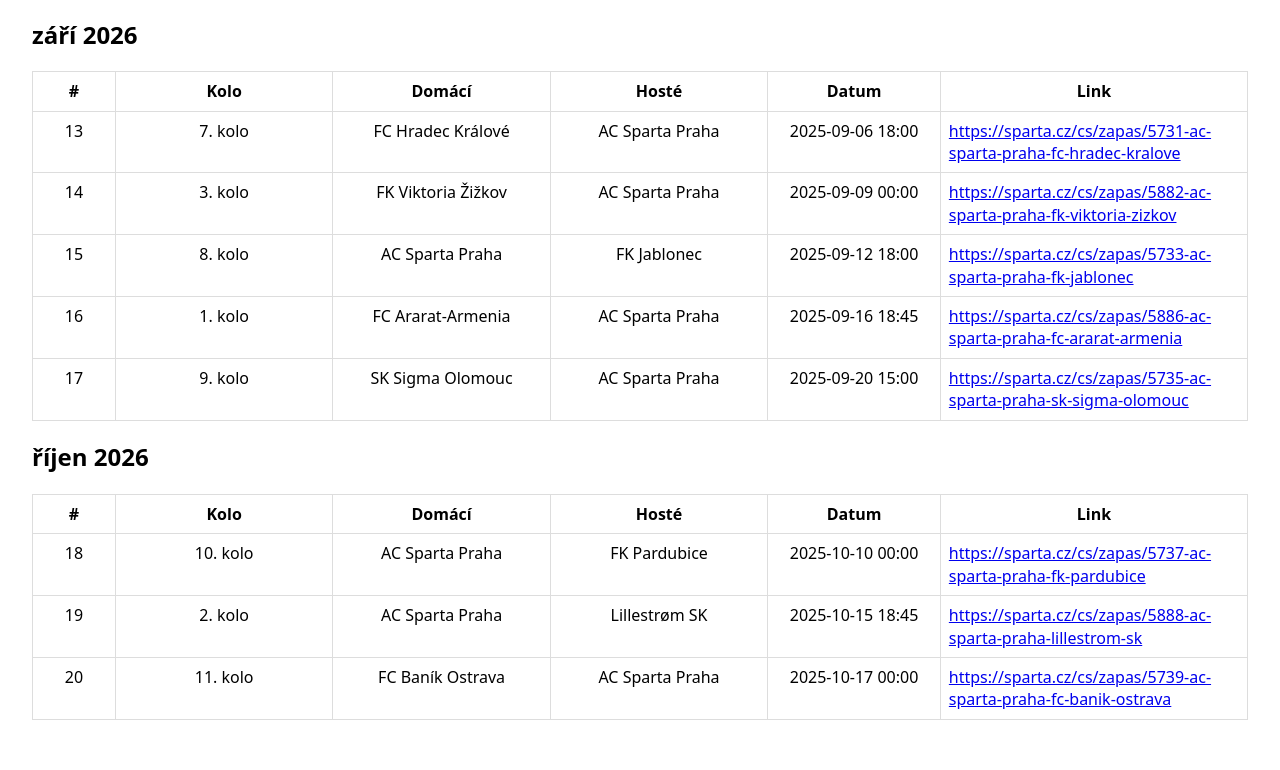
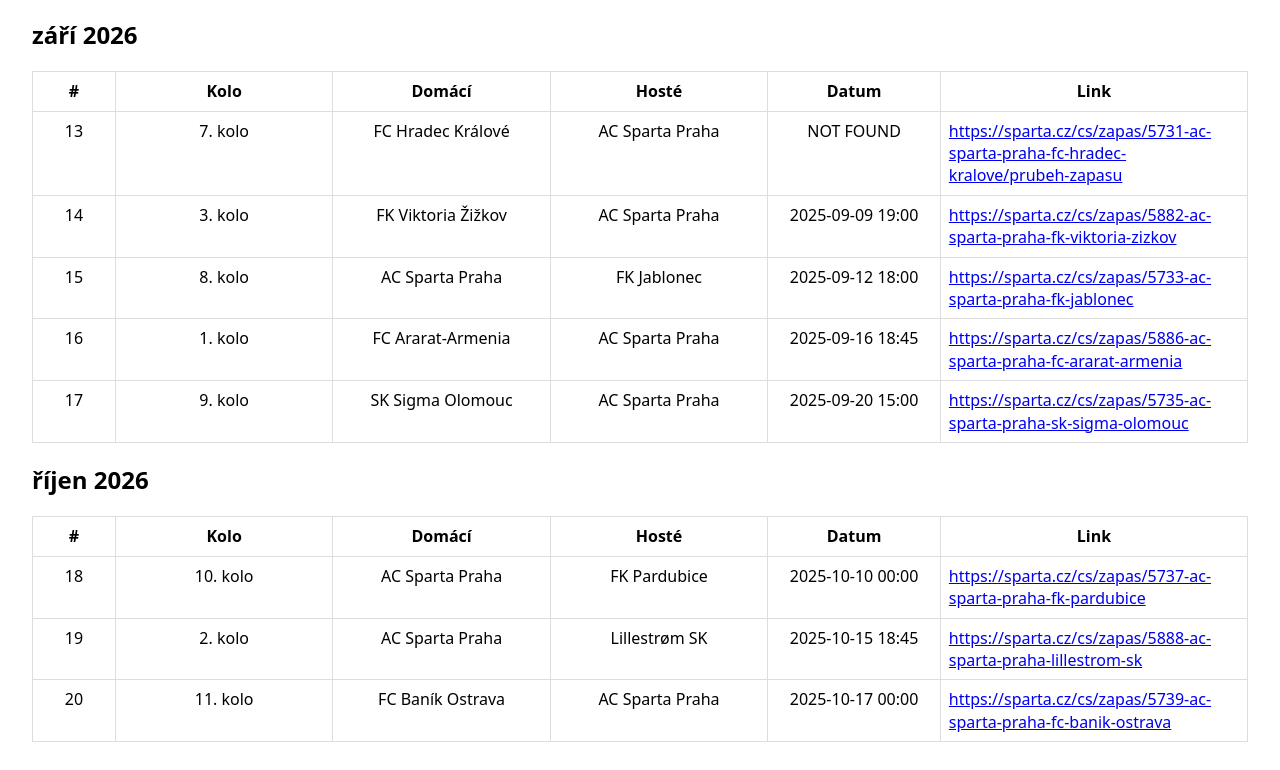
Before and after one commit to Pavhan/sparta-events-calendar, a website: page docs/index.html in a window 1280 px wide. Shown: the part 1363-2133 px from the top of the page. Drawn offline with Linux system fonts and the light colour scheme.

Commit message:
chore: update sparta report + ics

```diff
--- a/docs/index.html
+++ b/docs/index.html
@@ -204,8 +204,8 @@
               <td>7. kolo</td>
               <td>FC Hradec Králové</td>
               <td>AC Sparta Praha</td>
-              <td>2025-09-06 18:00</td>
-              <td style="text-align:left"><a href="https://sparta.cz/cs/zapas/5731-ac-sparta-praha-fc-hradec-kralove" target="_blank" rel="noreferrer">https://sparta.cz/cs/zapas/5731-ac-sparta-praha-fc-hradec-kralove</a></td>
+              <td>NOT FOUND</td>
+              <td style="text-align:left"><a href="https://sparta.cz/cs/zapas/5731-ac-sparta-praha-fc-hradec-kralove/prubeh-zapasu" target="_blank" rel="noreferrer">https://sparta.cz/cs/zapas/5731-ac-sparta-praha-fc-hradec-kralove/prubeh-zapasu</a></td>
             </tr>
 
 
@@ -214,7 +214,7 @@
               <td>3. kolo</td>
               <td>FK Viktoria Žižkov</td>
               <td>AC Sparta Praha</td>
-              <td>2025-09-09 00:00</td>
+              <td>2025-09-09 19:00</td>
               <td style="text-align:left"><a href="https://sparta.cz/cs/zapas/5882-ac-sparta-praha-fk-viktoria-zizkov" target="_blank" rel="noreferrer">https://sparta.cz/cs/zapas/5882-ac-sparta-praha-fk-viktoria-zizkov</a></td>
             </tr>
 
```
Also changed, not shown: 1 other file.
